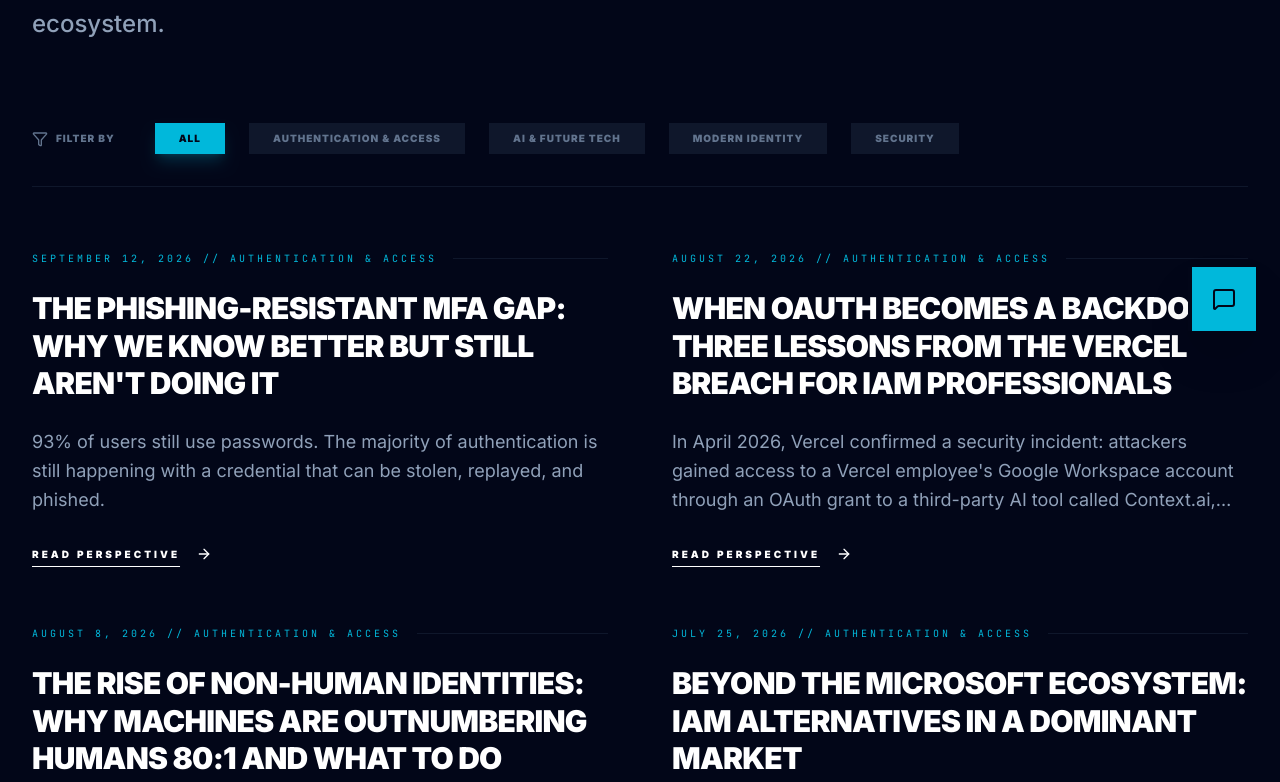
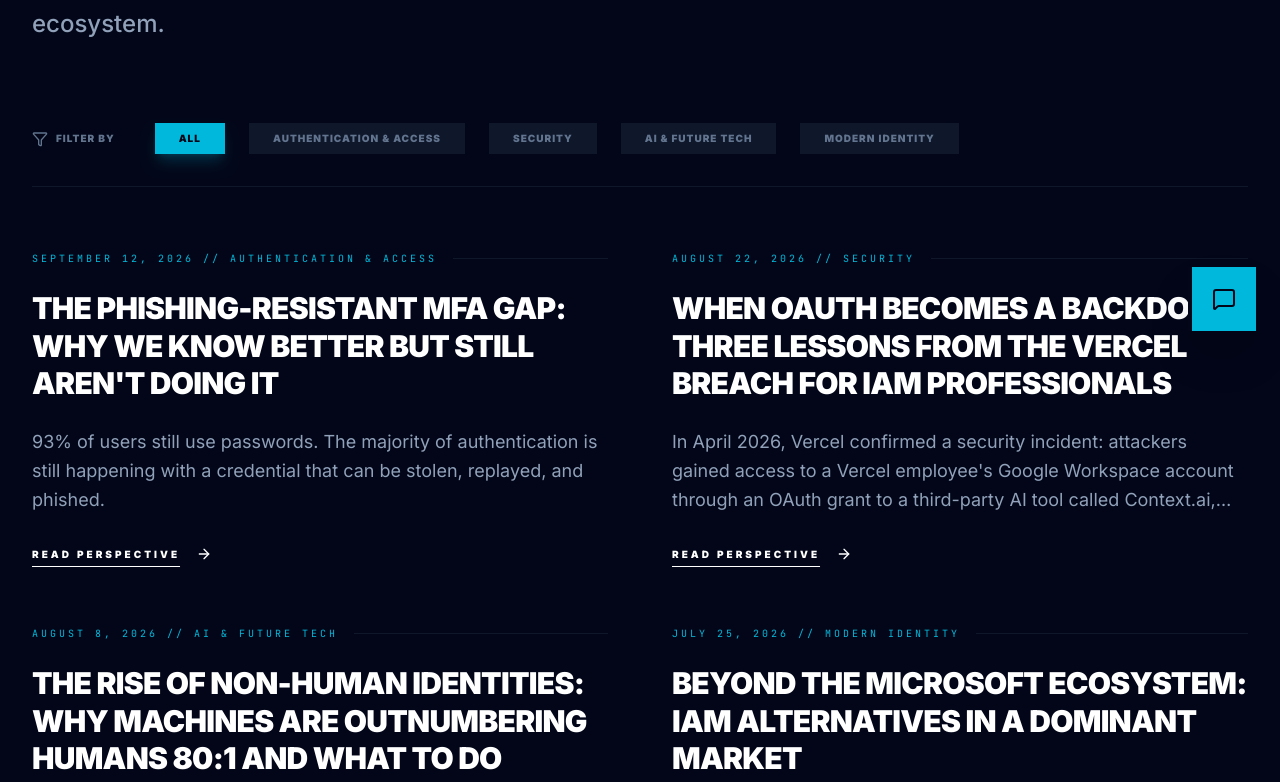
Before and after one commit to chrisbee2812/bickrsv2-0, a React (Vite) app: page /blog in a window 1280 px wide. Shown: the part 445-1227 px from the top of the page. Built offline with nearby package versions, Linux system fonts and the light colour scheme.

Commit message:
updated blog categories

```diff
--- a/src/data/blogPosts.ts
+++ b/src/data/blogPosts.ts
@@ -197,7 +197,7 @@ The gap between 93% awareness and 13% deployment is not a knowledge gap. It's an
     title: "When OAuth Becomes a Backdoor: Three Lessons from the Vercel Breach for IAM Professionals",
     slug: "when-oauth-becomes-a-backdoor-three-lessons-from-the-vercel-breach-for-iam-professionals",
     date: "August 22, 2026",
-    category: "Authentication & Access",
+    category: "Security",
     excerpt: "In April 2026, Vercel confirmed a security incident: attackers gained access to a Vercel employee's Google Workspace account through an OAuth grant to a third-party AI tool called Context.ai, and from there moved laterally into Vercel's internal systems.",
     content: `
 # When OAuth Becomes a Backdoor: Three Lessons from the Vercel Breach for IAM Professionals
@@ -329,7 +329,7 @@ As IAM professionals, our job is expanding from "managing user access to resourc
     title: "The Rise of Non-Human Identities: Why Machines Are Outnumbering Humans 80:1 and What to Do About It",
     slug: "rise-of-non-human-identities-machines-outnumbering-humans",
     date: "August 8, 2026",
-    category: "Authentication & Access",
+    category: "AI & Future Tech",
     excerpt: "The definition of identity has expanded dramatically. Applications, containers, APIs, scripts, and service accounts now operate as independent identities alongside your employees, customers, and partners across cloud and hybrid environments. These non-human identities (NHIs) are deeply embedded in IT infrastructure. In many organisations, they outnumber human identities by a factor of 25 to 50. According to Palo Alto Networks' 2026 Identity Security Landscape report, the ratio stands at 109 machine identities for every human—up from 82-to-1 just a year earlier.",
     content: `
 # The Rise of Non-Human Identities: Why Machines Are Outnumbering Humans 80:1 and What to Do About It
@@ -548,7 +548,7 @@ Because the machines are not waiting.
     title: "Beyond the Microsoft Ecosystem: IAM Alternatives in a Dominant Market",
     slug: "beyond-microsoft-ecosystem-iam-alternatives",
     date: "July 25, 2026",
-    category: "Authentication & Access",
+    category: "Modern Identity",
     excerpt: "What if you want to look beyond Microsoft? Whether driven by concerns over vendor lock-in, data sovereignty, multi-cloud strategy, or simply a desire for greater flexibility, many organisations are exploring alternatives.",
     content: `
 # Beyond the Microsoft Ecosystem: IAM Alternatives in a Dominant Market
@@ -721,7 +721,7 @@ The key is to make an informed decision rather than defaulting to the platform t
     title: "Okta: The World’s Identity Company - An Overview and Why It Matters",
     slug: "okta-overview-why-it-matters",
     date: "July 10, 2026",
-    category: "Authentication & Access",
+    category: "Modern Identity",
     excerpt: "Okta is the world's identity company, providing a comprehensive identity and access management solution for enterprises.",
     content: `
 # This week, a look into Okta, and why it matters to the IAM community.
@@ -821,7 +821,7 @@ By adopting Okta, organizations can reduce their identity-related risk, improve
     title: "The Hybrid Identity Attack Surface: Lessons from Storm-0501",
     slug: "storm-0501-hybrid-identity-attack-surface",
     date: "June 22, 2026",
-    category: "Authentication & Access",
+    category: "Security",
     excerpt: "The Storm-0501 campaign offers something far more valuable: a real-world, detailed case study of how sophisticated attackers exploit the seams between on-premises Active Directory and cloud identities.",
     content: `
 # After a short break: A look at the hybrid identity attack surface.
```
